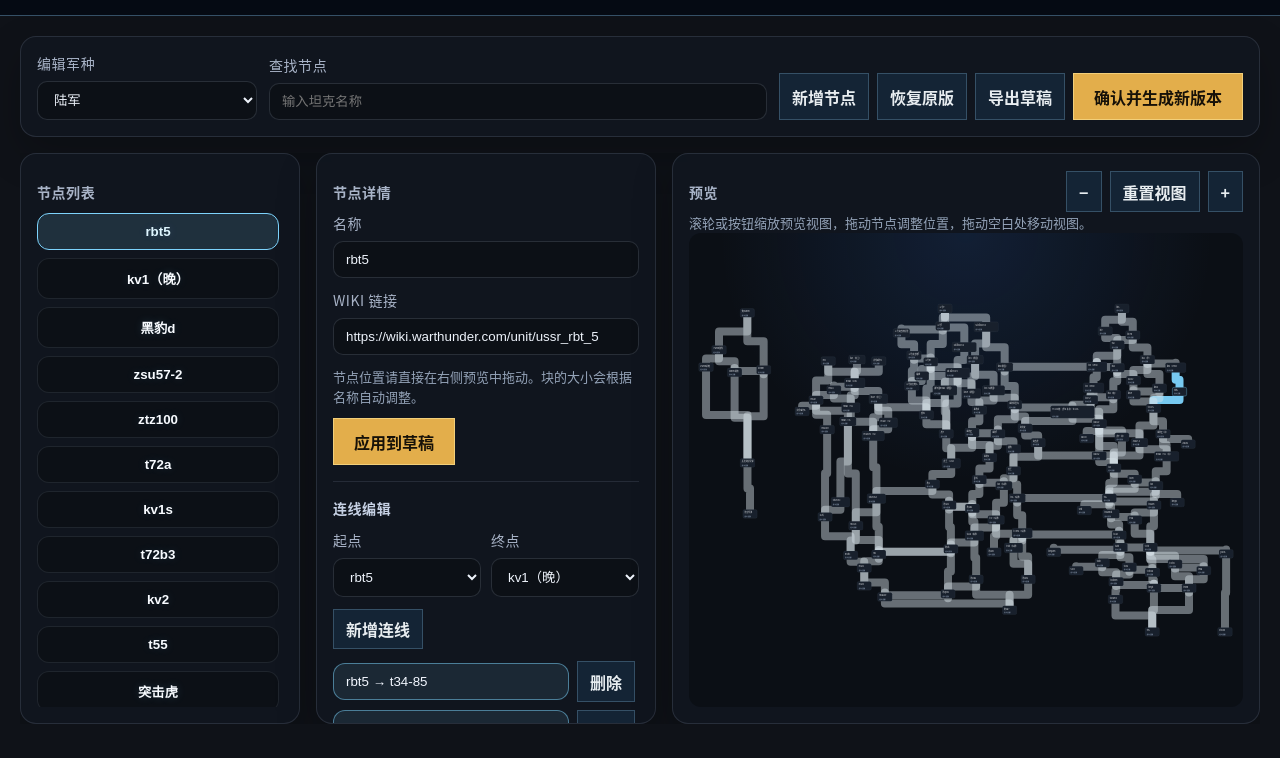
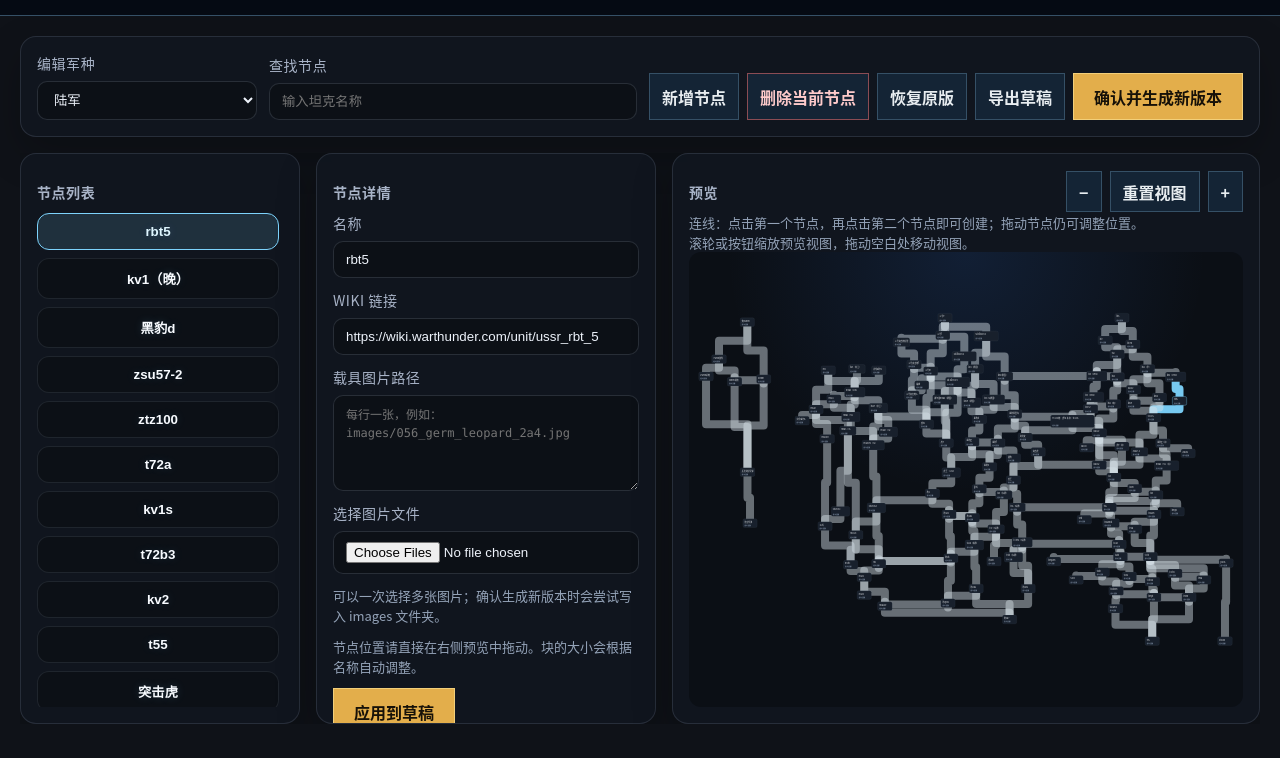
Before and after one commit to CCCP-dev/tree, a plain HTML site: page editor.html in a window 1280 px wide. Shown: the part 42-800 px from the top of the page. Drawn offline with Linux system fonts and the light colour scheme.

Commit message:
Update X-ray workflow and vehicle assets

```diff
--- a/editor.html
+++ b/editor.html
@@ -20,6 +20,7 @@
       <label class="field"><span>查找节点</span><input id="node-search" type="search" placeholder="输入坦克名称"></label>
       <div class="editor-actions">
         <button id="add-node" class="button button--subtle" type="button">新增节点</button>
+        <button id="delete-node" class="button button--subtle button--danger" type="button">删除当前节点</button>
         <button id="reset-draft" class="button button--subtle" type="button">恢复原版</button>
         <button id="export-draft" class="button button--subtle" type="button">导出草稿</button>
         <button id="commit-draft" class="button button--primary" type="button">确认并生成新版本</button>
@@ -38,6 +39,9 @@
           <input type="hidden" id="node-id">
           <label class="field"><span>名称</span><input id="node-name" type="text"></label>
           <label class="field"><span>Wiki 链接</span><input id="node-wiki" type="url"></label>
+          <label class="field"><span>载具图片路径</span><textarea id="node-images" rows="4" placeholder="每行一张，例如：images/056_germ_leopard_2a4.jpg"></textarea></label>
+          <label class="field"><span>选择图片文件</span><input id="node-image-files" type="file" accept="image/*" multiple></label>
+          <p id="image-file-status" class="editor-hint">可以一次选择多张图片；确认生成新版本时会尝试写入 images 文件夹。</p>
           <p class="editor-hint">节点位置请直接在右侧预览中拖动。块的大小会根据名称自动调整。</p>
           <div class="editor-actions"><button id="apply-node" class="button button--primary" type="submit">应用到草稿</button></div>
         </form>
@@ -62,7 +66,8 @@
             <button id="preview-zoom-in" class="button button--subtle" type="button" aria-label="放大预览">+</button>
           </div>
         </div>
-        <p class="editor-hint">滚轮或按钮缩放预览视图，拖动节点调整位置，拖动空白处移动视图。</p>
+        <p id="edge-click-status" class="editor-hint">连线：点击第一个节点，再点击第二个节点即可创建；拖动节点仍可调整位置。</p>
+        <p class="editor-hint">滚轮或按钮缩放预览视图，拖动空白处移动视图。</p>
         <svg id="editor-preview" class="editor-preview" viewBox="0 0 1600 900" preserveAspectRatio="xMidYMid meet" aria-label="科技树预览"><g id="preview-transform"></g></svg>
       </section>
     </section>
```
